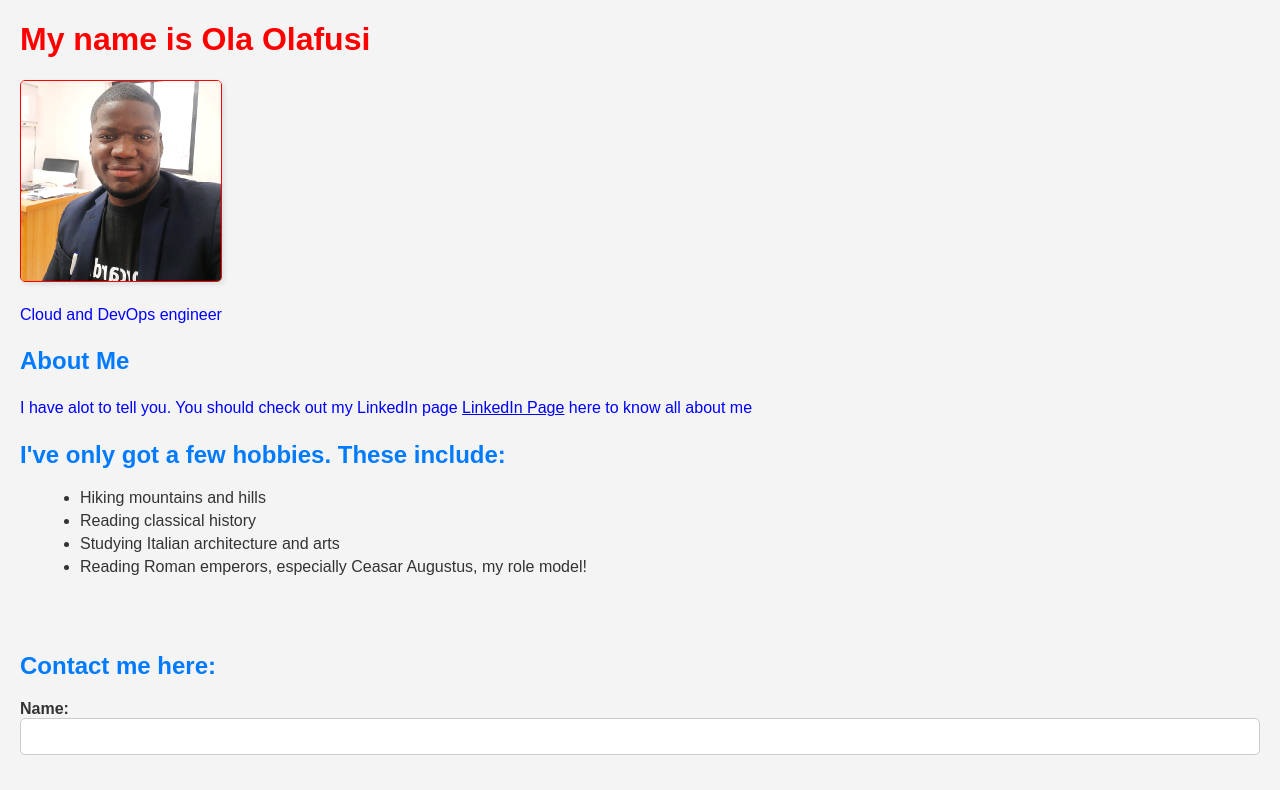
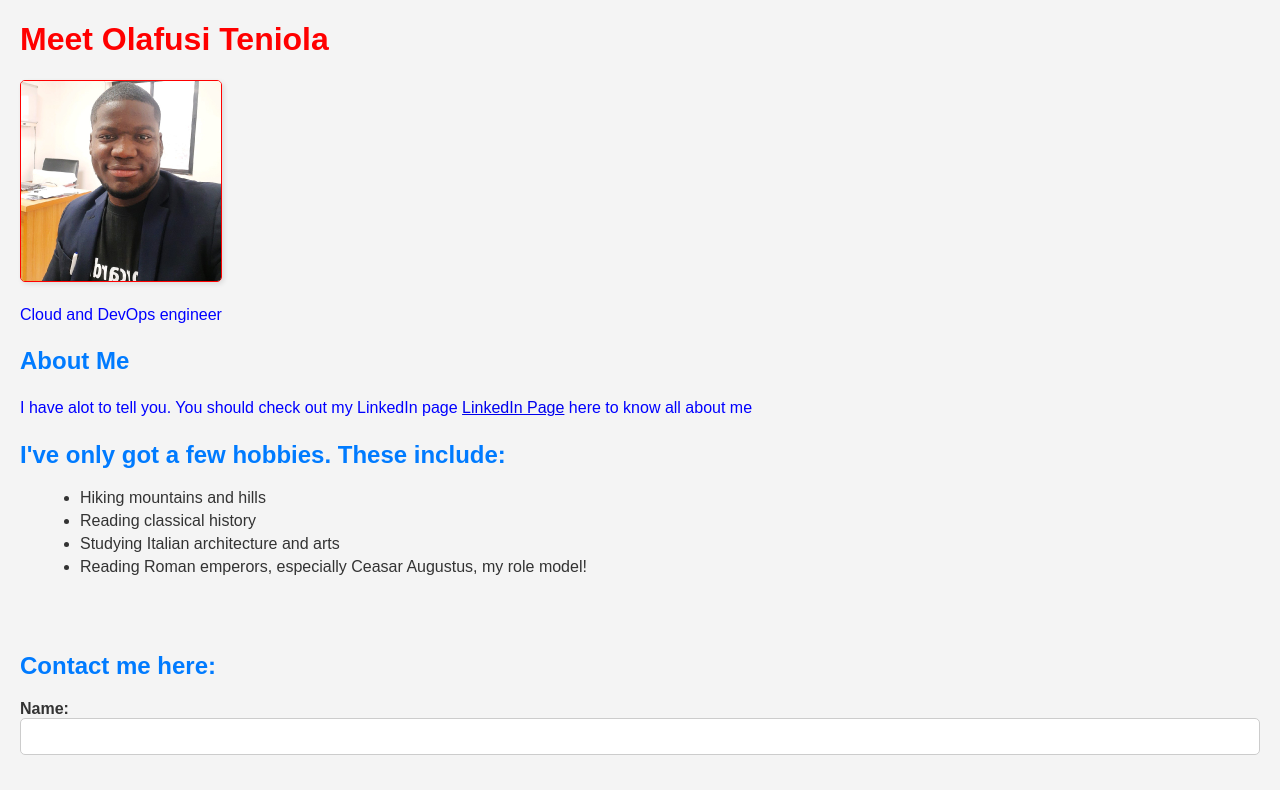
Before and after one commit to tenifuzy/MT-Simple-Website, a plain HTML site: page index.html in a window 1280 px wide. Shown: the top 790 px of the page. Drawn offline with Linux system fonts and the light colour scheme.

Commit message:
Update index.html

```diff
--- a/index.html
+++ b/index.html
@@ -8,7 +8,7 @@
 </head>
 <body>
     <div class="Introduction">
-    <h1> My name is Ola Olafusi</h1>
+    <h1> Meet Olafusi Teniola</h1>
 
     <img src="images/johnidowu.jpg" alt="my profile picture" />
 
```
